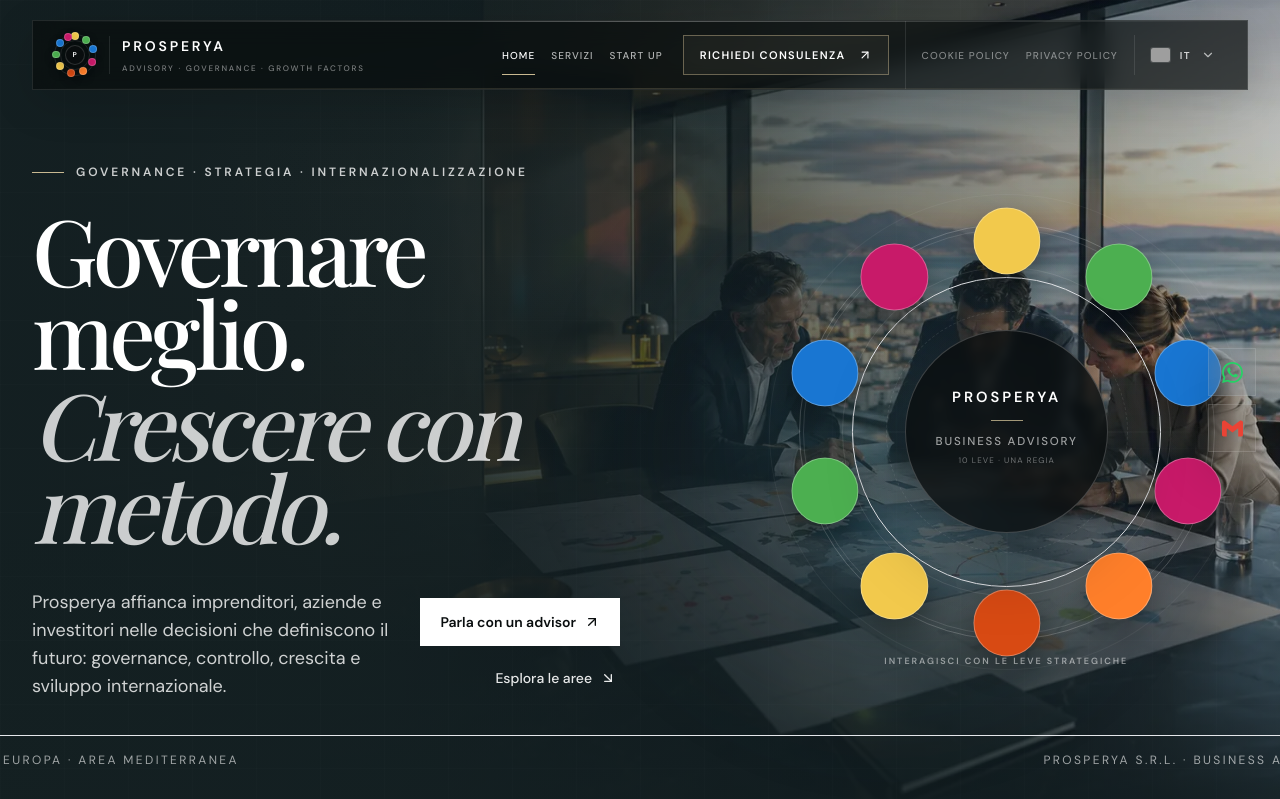
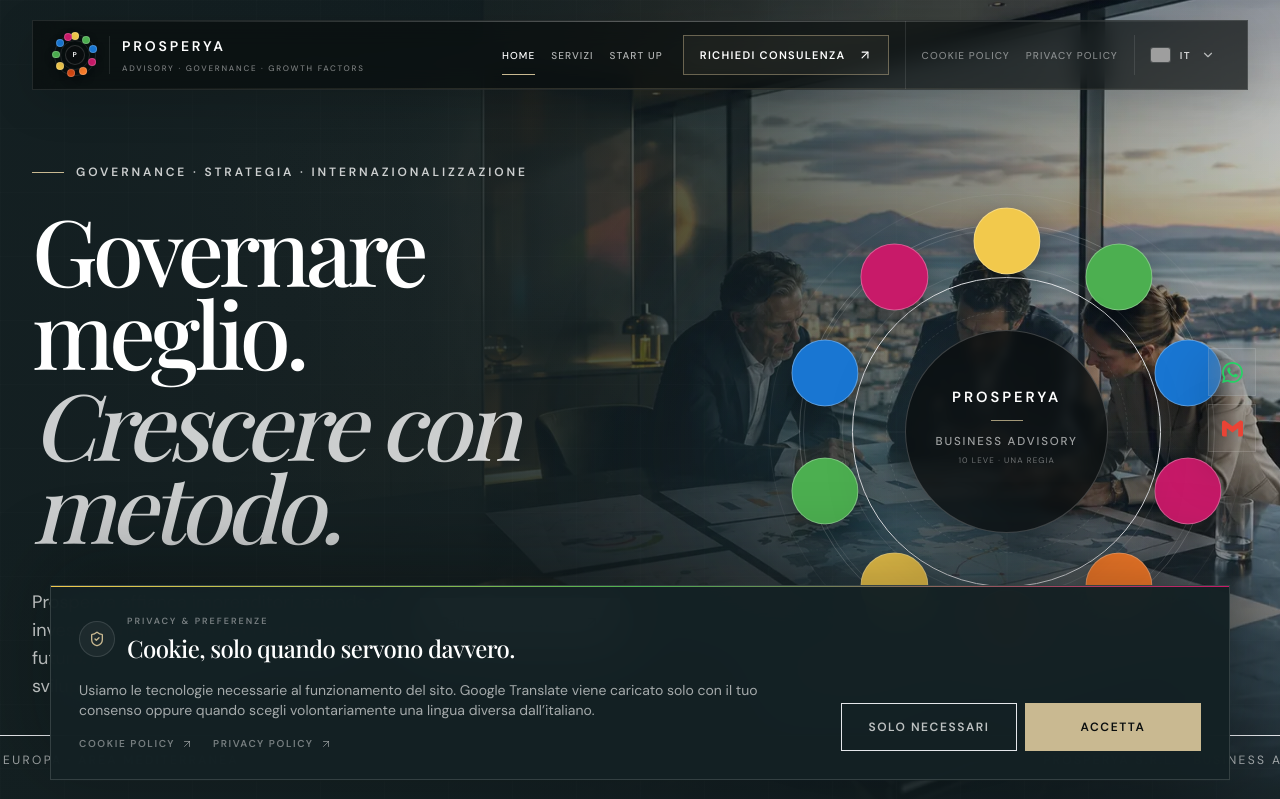
Before and after one commit to gaetanomeli95-lab/Prosperya-site, a Next.js app: page / in a window 1280 px wide. Shown: the top 799 px of the page. Built offline with nearby package versions, Linux system fonts and the light colour scheme; grey boxes are pictures that could not be loaded; a web font is replaced by a local one.

Commit message:
feat: mount cookie consent globally

```diff
--- a/src/app/layout.tsx
+++ b/src/app/layout.tsx
@@ -5,6 +5,7 @@
 import { BrandIntro } from '@/components/BrandIntro';
 import { ContactDock } from '@/components/ContactDock';
 import { GoogleTranslateBridge } from '@/components/GoogleTranslateBridge';
+import { CookieBanner } from '@/components/CookieBanner';
 import { OrganizationJsonLd } from '@/components/JsonLd';
 import './globals.css';
 
@@ -44,6 +45,7 @@
         <ContactDock />
         <main className="flex-grow">{children}</main>
         <Footer />
+        <CookieBanner />
       </body>
     </html>
   );
```
